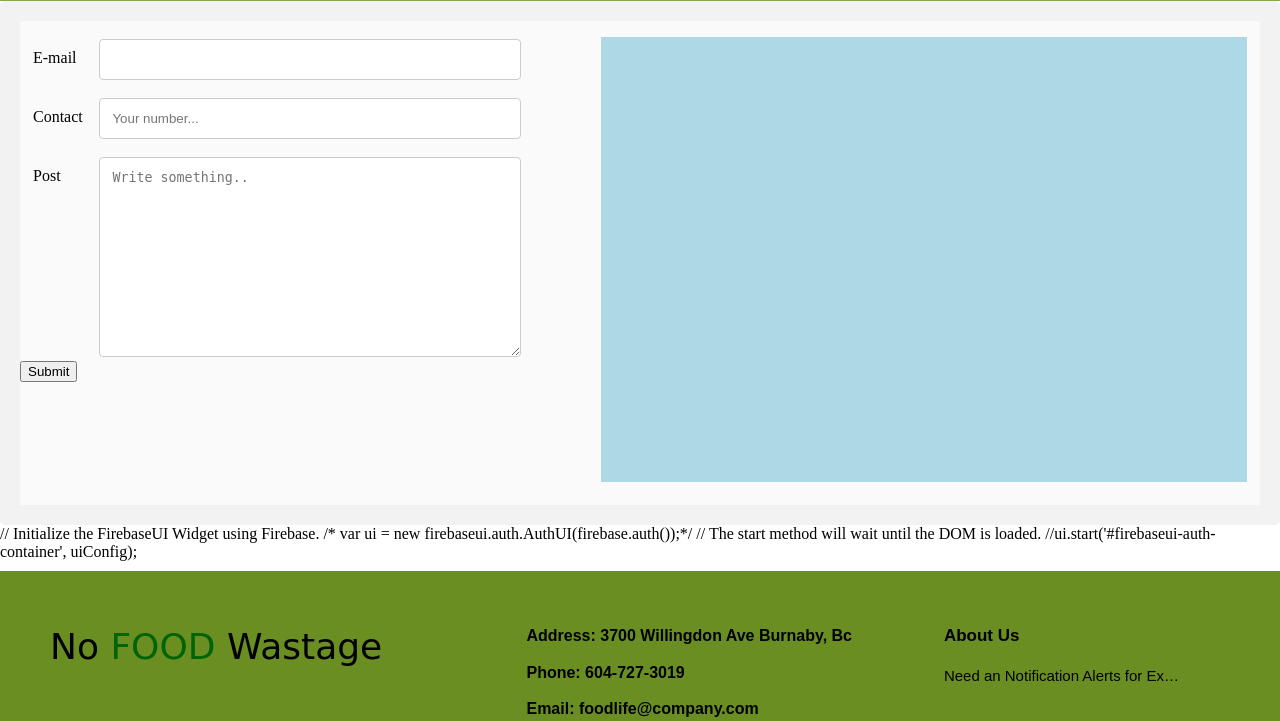
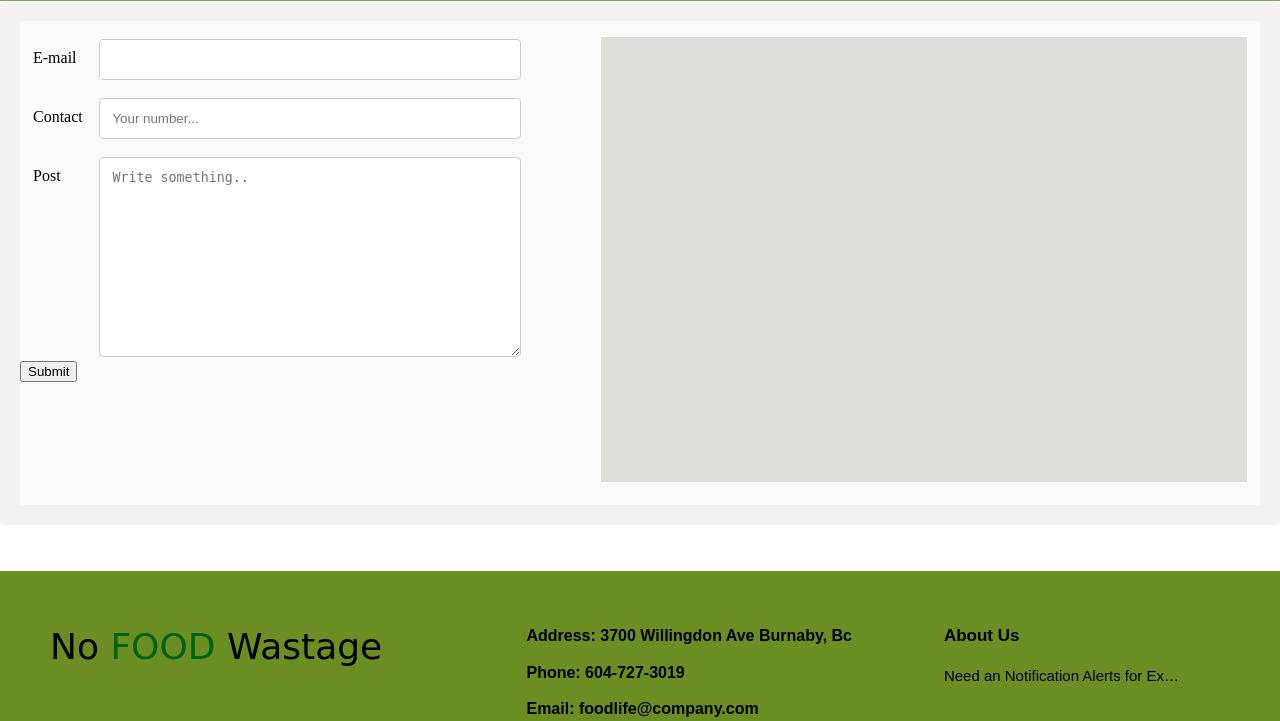
Before and after one commit to DilpreetS0hi/Team-02-COMP-2930, a PHP site: page /addData.html in a window 1280 px wide. Shown: the part 79-800 px from the top of the page. Run offline with PHP 8.4, Linux system fonts and the light colour scheme; some libraries are stand-ins or nearby versions.

Commit message:
ADD DAta changed

```diff
--- a/addData.html
+++ b/addData.html
@@ -45,7 +45,7 @@ input[type=text], select, textarea{
         div#ex1 {
   margin-top: -345px;
     float: right;
-    background-color: lightblue;
+    background-color: rgb(221, 222, 218);
     width: 646px;
     height: 92%;
     overflow: scroll;
@@ -169,7 +169,7 @@ input[type=submit] {
         <label for="Contact">Contact</label>
       </div>
       <div class="col-75">
-        <input type="number" id="Contact" name="Contact" placeholder="Your number...">
+        <input type="number" id="Contact" name="Contact" required="required" placeholder="Your number...">
       </div>
     </div>
     <div class="row">
@@ -177,7 +177,7 @@ input[type=submit] {
         <label for="Post">Post</label>
       </div>
       <div class="col-75">
-        <textarea id="Post" name="Post" placeholder="Write something.." style="height:200px"></textarea>
+        <textarea id="Post" name="Post" required="required" placeholder="Write something.." style="height:200px"></textarea>
       </div>
     </div>
     <div class="row">
@@ -220,7 +220,7 @@ var contact = document.getElementById('Contact');
 var post = document.getElementById('Post');
 var names;
 var citySubmitButton = document.getElementById('citySubmitButton');
-function submitCityClick() {
+        function submitCityClick(){
   var firebaseRef = firebase.database().ref();
     firebase.auth().onAuthStateChanged(function(user){
     	if (user){
@@ -235,6 +235,7 @@ function submitCityClick() {
         name: names
     })
         }})
+    document.getElementById('Contact').innerHTML="";
         };
 
     var ref = firebase.database().ref('Post');
@@ -246,35 +247,44 @@ ref.on("child_added", function(snapshot) {
     var name = snapshot.val().name;
     var namediv = document.createElement('div');
     namediv.innerHTML=name;
+    namediv.style.fontSize = "35px";
+    namediv.style.color = getRandomColor();
     var contactdiv = document.createElement('div');
     contactdiv.innerHTML=contact;
+    contactdiv.style.color="grey";
+    contactdiv.style.marginTop= "-7%";
+    contactdiv.style.marginRight= "2%";
+    contactdiv.style.float="right";
     var emaildiv = document.createElement('div');
+    emaildiv.style.color="grey";
+    emaildiv.style.float="right";
+    emaildiv.style.marginTop= "-4.5%";
+    emaildiv.style.marginRight= "2%";
     emaildiv.innerHTML=email;
     var postdiv = document.createElement('div');
     postdiv.innerHTML=post;
-    document.getElementById('ex1').append(namediv,contactdiv, emaildiv, postdiv);
+    var post = document.createElement('div');
+    post.setAttribute('class','posts');
+    post.style.background = 'white';
+    post.style.margin = '1.5%';
+    post.style.borderRadius = '10px';
+    document.getElementById('ex1').prepend(post);
+    post.append(namediv,contactdiv, emaildiv, postdiv);
 
 }, function (error) {
    console.log("Error: " + error.code);
 });
-
-    </script>
+        function getRandomColor() {
+  var letters = '0123456789ABCDEF';
+  var color = '#';
+  for (var i = 0; i < 6; i++) {
+    color += letters[Math.floor(Math.random() * 16)];
+  }
+  return color;
+            console.log(color);
+}
 
 
-
-        // Initialize the FirebaseUI Widget using Firebase.
-/*        var ui = new firebaseui.auth.AuthUI(firebase.auth());*/
-
-
-
-
-    <!-- The surrounding HTML is left untouched by FirebaseUI.
-     Your app may use that space for branding, controls and other customizations.-->
-
-
-
-
-    <script>
         var uiConfig = {
             callbacks: {
                 signInSuccessWithAuthResult: function(authResult, redirectUrl) {
@@ -305,8 +315,6 @@ ref.on("child_added", function(snapshot) {
         };
 
     </script>
-        // The start method will wait until the DOM is loaded.
-        //ui.start('#firebaseui-auth-container', uiConfig);
 
 
 
--- a/add_data.css
+++ b/add_data.css
@@ -414,3 +414,16 @@ nav ul li a {
 .firebaseui-tos{
     color: #000000 !important;
 }
+#nameid{
+    margin-left: 5%;
+}
+#emailid{
+    color: lightgray;
+    margin-top: 1%;
+    margin-left: 1%;
+    margin-right: 1%;
+}
+#contactid{
+    color: lightgray;
+    float: right;
+}
```
